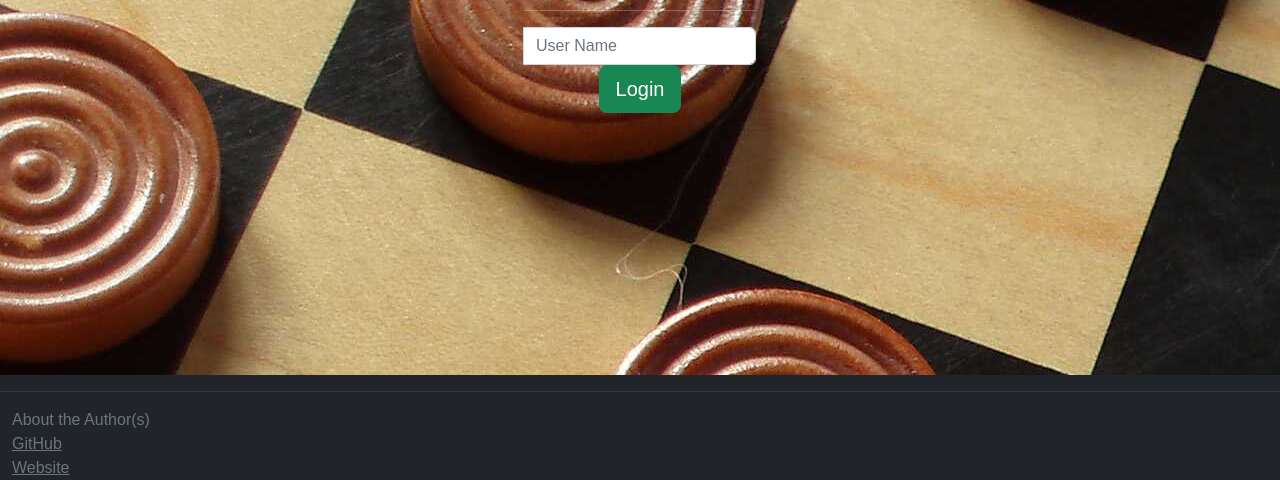
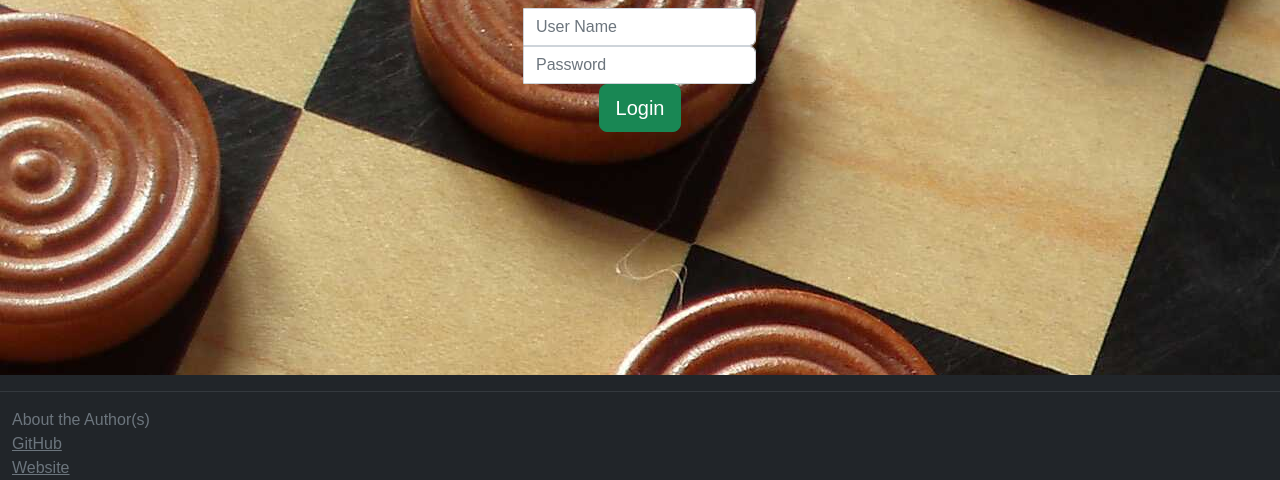
Before and after one commit to Hecktomb200/startup, a website: page public/index.html in a window 1280 px wide. Shown: the part 395-875 px from the top of the page. Drawn offline with nearby package versions, Linux system fonts and the light colour scheme.

Commit message:
Re-added the password bar for later function.

```diff
--- a/public/index.html
+++ b/public/index.html
@@ -49,7 +49,7 @@
                   <input type="text" class="form-control" id="name" placeholder="User Name" />
                 </div>
               </div>
-              <!-- <div class="form-group">
+              <div class="form-group">
                 <div class="input-group">
                   <span class="input-group-addon">
                   <span class="glyphicon glyphicon-lock"></span>
@@ -58,7 +58,7 @@
 
                 </div>
 
-              </div> -->
+              </div>
 
               <div class="form-group text-center">
                 <button type="submit" class="btn btn-success btn-lg" onclick="login()">Login</button>
```
